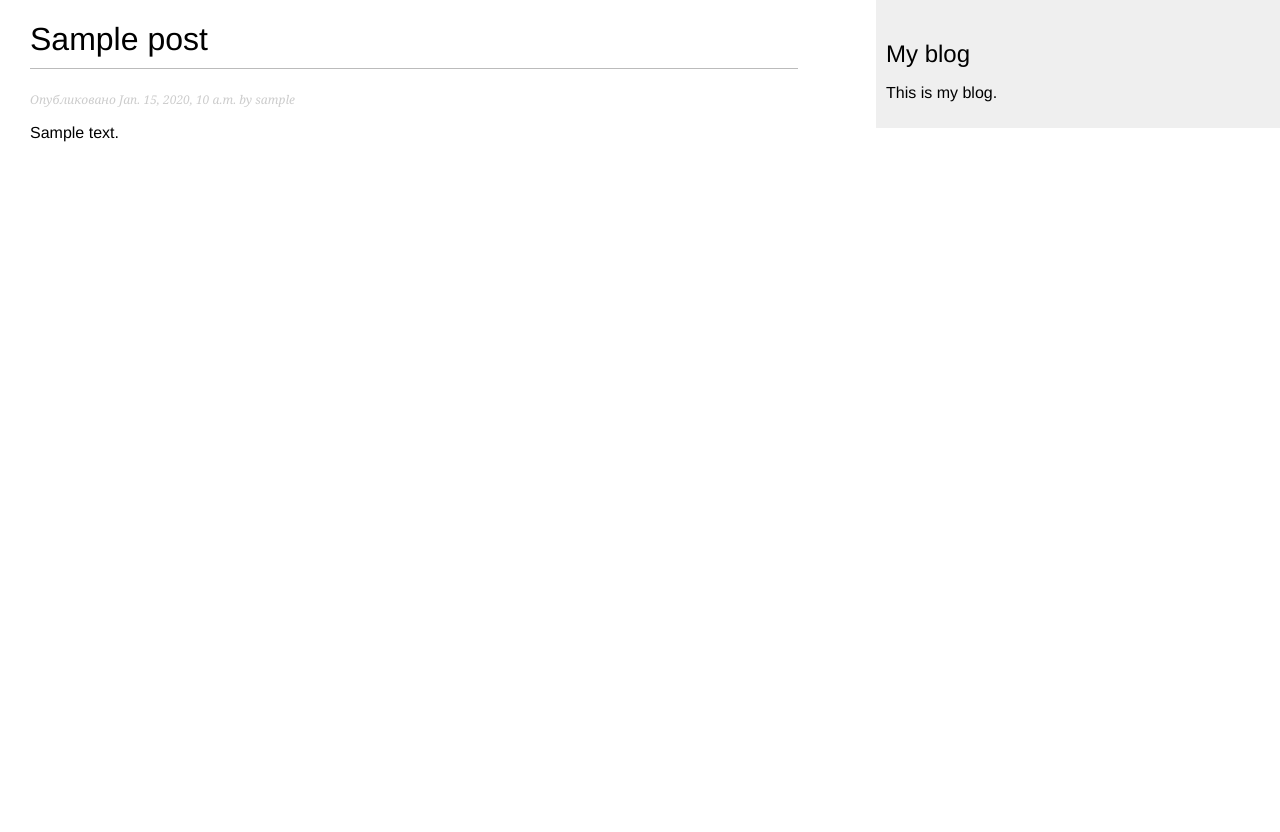
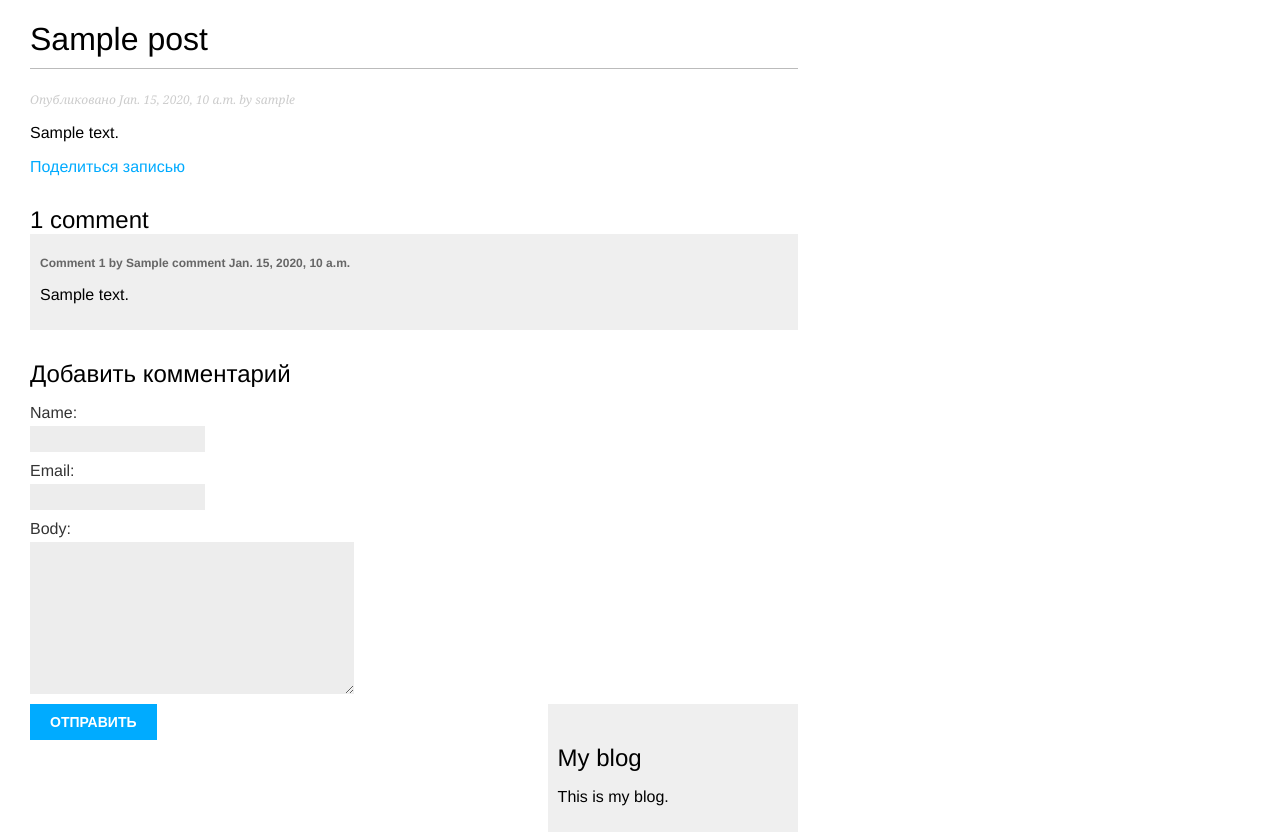
Before and after one commit to lauman302/dj_4, a Django app: a page that uses mysite/blog/templates/blog/post/detail.html in a window 1280 px wide. Before the commit the page ends 142 px from the top, so only its background shows below. Run offline with Django 4.2, Linux system fonts and the light colour scheme; tables that the repository leaves empty hold one stand-in row (values such as "Sample post").

Commit message:
add new model, forms, edit settings

```diff
--- /dev/null
+++ b/mysite/blog/forms.py
@@ -0,0 +1,17 @@
+from django import forms
+
+from .models import Comment
+
+
+class EmailPostForm(forms.Form):
+    name = forms.CharField(max_length=25)
+    email = forms.EmailField()
+    to = forms.EmailField()
+    comments = forms.CharField(
+        required=False, widget=forms.Textarea)
+
+
+class CommentForm(forms.ModelForm):
+    class Meta:
+        model = Comment
+        fields = ['name', 'email', 'body']
--- a/mysite/blog/models.py
+++ b/mysite/blog/models.py
@@ -1,7 +1,7 @@
+from django.contrib.auth import get_user_model
 from django.db import models
+from django.urls import reverse
 from django.utils import timezone
-from django.contrib.auth import get_user_model
-from django.urls import reverse
 
 User = get_user_model()
 
@@ -55,3 +55,23 @@
             self.publish.month,
             self.publish.day,
             self.slug])
+
+
+class Comment(models.Model):
+    post = models.ForeignKey(
+        Post, on_delete=models.CASCADE, related_name='comments')
+    name = models.CharField(max_length=80)
+    email = models.EmailField()
+    body = models.TextField()
+    created = models.DateTimeField(auto_now_add=True)
+    updated = models.DateTimeField(auto_now=True)
+    active = models.BooleanField(default=True)
+
+    class Meta:
+        ordering = ['created']
+        indexes = [
+            models.Index(fields=['created'])
+        ]
+
+    def __str__(self):
+        return f'Комментарий от {self.name} к {self.post}'
--- a/mysite/blog/templates/blog/post/detail.html
+++ b/mysite/blog/templates/blog/post/detail.html
@@ -8,4 +8,24 @@
     Опубликовано {{ post.publish }} by {{ post.author }}
   </p>
   {{ post.body|linebreaks }}
+  <p>
+    <a href="{% url "blog:post_share" post.id %}">
+    Поделиться записью
+    </a>
+    </p>
+  {% with comments.count as total_comments  %}
+  <h2> {{ total_comments }} comment {{ total_comments|pluralize }}</h2>
+  {% endwith %}
+  {% for comment in comments %}
+    <div class="comment">
+        <p class="info">
+          Comment {{ forloop.counter }} by {{ comment.name }}
+          {{ comment.created }}
+        </p>
+          {{ comment.body|linebreaks }}
+        </div>
+        {% empty %}
+          <p>Комментарии отсутствуют</p>
+        {% endfor %}
+  {% include "blog/post/includes/comment_form.html" %}
 {% endblock %}
--- /dev/null
+++ b/mysite/blog/templates/blog/post/includes/comment_form.html
@@ -0,0 +1,6 @@
+<h2>Добавить комментарий</h2>
+<form action="{% url "blog:post_comment" post.id %}" method="post">
+ {{ form.as_p }}
+ {% csrf_token %}
+ <p><input type="submit" value="Отправить"></p>
+</form
--- a/mysite/blog/templates/blog/post/list.html
+++ b/mysite/blog/templates/blog/post/list.html
@@ -15,5 +15,5 @@
     </p>
     {{ post.body|truncatewords:30|linebreaks }}
   {% endfor %}
-  {% include 'pagination.html' with page=posts %}
+  {% include 'pagination.html' with page=page_obj %}
 {% endblock %}
--- a/mysite/blog/urls.py
+++ b/mysite/blog/urls.py
@@ -6,6 +6,12 @@
 app_name = 'blog'
 
 urlpatterns = [
-    path('', views.post_list, name='post_list'),
-    path('<int:year>/<int:month>/<int:day>/<slug:post>/', views.post_detail, name='post_detail'),
+    path('', views.PostListView.as_view(), name='post_list'),
+    path('<int:year>/<int:month>/<int:day>/<slug:post>/',
+         views.post_detail,
+         name='post_detail'),
+    path('<int:post_id>/share/',
+         views.post_share, name='post_share'),
+    path('<int:post_id>/comment/',
+         views.post_comment, name='post_comment'),
 ]
--- a/mysite/blog/views.py
+++ b/mysite/blog/views.py
@@ -1,13 +1,30 @@
-from django.shortcuts import render, get_object_or_404
-from .models import Post
-from django.core.paginator import Paginator
+from django.core.mail import send_mail
+from django.core.paginator import EmptyPage, PageNotAnInteger, Paginator
+from django.shortcuts import get_object_or_404, render
+from django.views.generic import ListView
+from django.views.decorators.http import require_POST
+
+from .forms import CommentForm, EmailPostForm
+from .models import Comment, Post
+
+
+class PostListView(ListView):
+    queryset = Post.published.all()
+    context_object_name = 'posts'
+    paginate_by = 3
+    template_name = 'blog/post/list.html'
 
 def post_list(request):
     post_list = Post.published.all()
 
     paginator = Paginator(post_list, 3)
     page_number = request.GET.get('page', 1)
-    posts = paginator.page(page_number)
+    try:
+        posts = paginator.page(page_number)
+    except PageNotAnInteger:
+        posts = paginator.page(1)
+    except EmptyPage:
+        posts = paginator.page(paginator.num_pages)
 
     return render(request,
                  'blog/post/list.html',
@@ -22,6 +39,46 @@
                              publish__month=month,
                              publish__day=day
                              )
+    comments = post.comments.filter(active=True)
+    form = CommentForm()
     return render(request,
                   'blog/post/detail.html',
-                  {'post': post})
+                  {'post': post, 'comments': comments, 'form': form}
+    )
+
+def post_share(request, post_id):
+    post = get_object_or_404(Post, id=post_id, \
+                                   status=Post.Status.PUBLISHED)
+    sent = False
+
+    if request.method == 'POST':
+        form = EmailPostForm(request.POST)
+        if form.is_valid():
+            cd = form.cleaned_data
+            post_url = request.build_absolute_uri(post.get_absolute_url())
+            subject = f"{cd['name']} рекомендует тебе для прочтения " \
+                      f"{post.title}"
+            message = f"Прочти {post.title} по ссылке {post_url}\n\n" \
+                      f"Комментарий от {cd['name']}\'s: {cd['comments']}"
+            send_mail(subject, message, 'your_account@gmail.com',
+                      [cd['to']])
+            sent = True
+
+    else:
+        form = EmailPostForm()
+    return render(request, 'blog/post/share.html', {'post': post,
+                                                    'form': form,
+                                                    'sent': sent})
+
+
+@require_POST
+def post_comment(request, post_id):
+    post = get_object_or_404(
+        Post, id=post_id, status=Post.Status.PUBLISHED)
+    comment = None
+    form = CommentForm(data=request.POST)
+    if form.is_valid():
+        comment = form.save(commit=False)
+        comment.post = post
+        comment.save()
+    return render(request, 'blog/post/comment.html', {'post': post, 'form': form, 'comment': comment})
```
Also changed, not shown: mysite/blog/admin.py (+9 -1 lines), mysite/blog/templates/blog/post/comment.html (added, +10 -0 lines), mysite/blog/templates/blog/post/share.html (added, +17 -0 lines), mysite/mysite/settings.py (+9 -0 lines), mysite/blog/migrations/0004_comment_comment_blog_commen_created_0e6ed4_idx.py (added).
